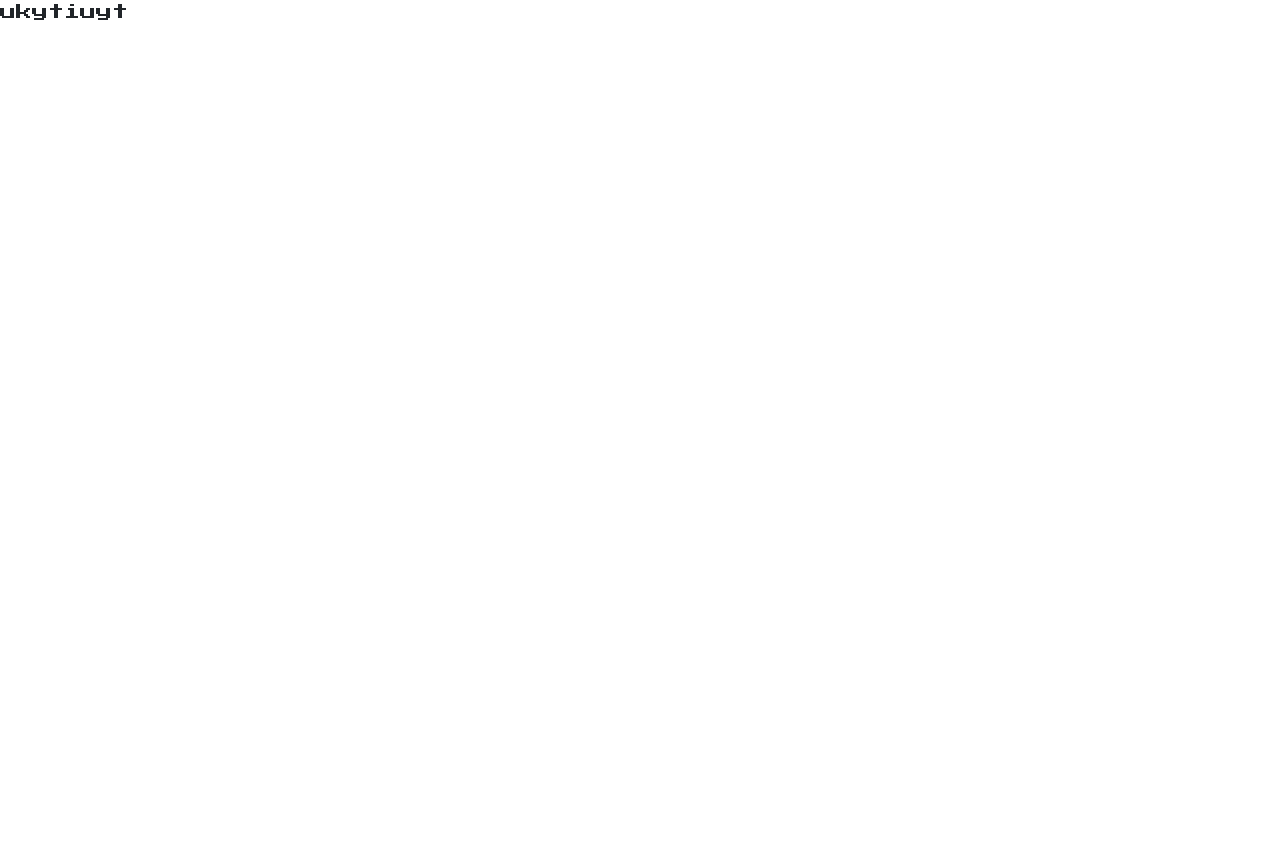
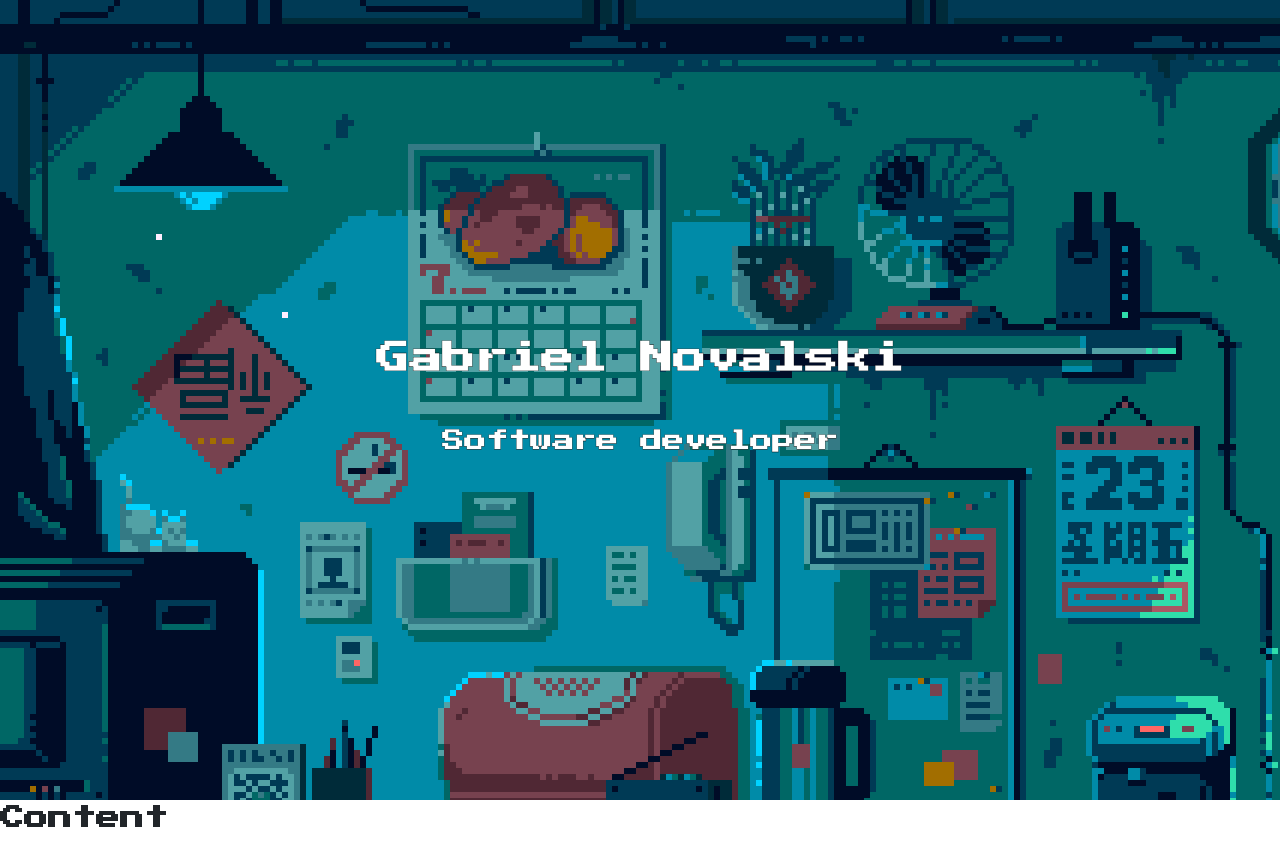
Before and after one commit to gab5987/protfolio-v2, a React (Create React App) app: page /content in a window 1280 px wide. Before the commit the page ends 800 px from the top, so only its background shows below. Built offline with nearby package versions, Linux system fonts and the light colour scheme.

Commit message:
Feat: Content Page

```diff
--- a/src/App.scss
+++ b/src/App.scss
@@ -12,7 +12,6 @@
 }
 
 .App-header {
-
   font-size: calc(2px + 2vmin);
   color: #000000;
 }
--- a/src/Content.tsx
+++ b/src/Content.tsx
@@ -1,4 +1,17 @@
 import React from "react";
+import "./App.scss";
+var background = require("./data/bg-img2.gif");
+
+const styleHeader = {
+    color: "white",
+    fontSize: "calc(6px + 2vmin)",
+    textAlign: "center" as const,
+    webkitTextStroke: ".3px black",
+}
+
+const styleTitleSection = {
+
+}
 
 export default class Content extends React.Component {
     constructor(props: never) {
@@ -6,6 +19,22 @@ export default class Content extends React.Component {
     }
 
     render() {
-        return <p> ukytiuyt</p>
+        return (
+            <>
+                <section className="App" style={{backgroundImage: `url(${background})`}}>
+                    <div style={styleHeader}>
+                        <h1>Gabriel Novalski</h1> <br />
+                        <h4>Software developer</h4>
+                    </div>
+                </section>
+
+                <section>
+                    <div className="title">
+                        <h1>Content</h1>
+                    </div>
+                </section>
+
+            </>
+        )
     }
 }
```
Also changed, not shown: src/Content.scss (added, +12 -0 lines), src/data/bg-img2.gif (added).
